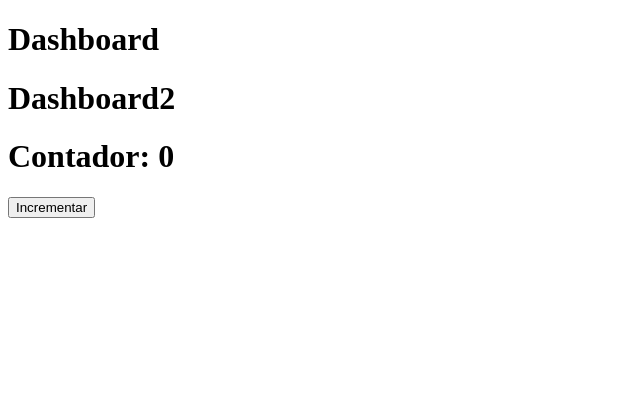
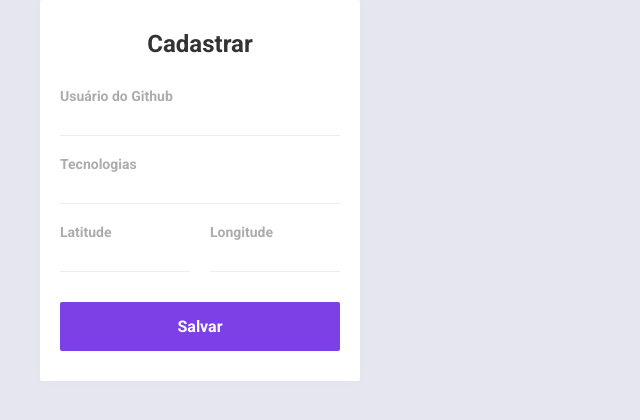
Before and after one commit to viniciusaugutis/semana-oministack-10, a React (Create React App) app in the folder frontend/: page / in a window 1280 px wide. Shown: the top 420 px of the page, without its empty margins (0-640 px from the left). Built offline with nearby package versions, Linux system fonts and the light colour scheme.

Commit message:
Criando componentes e estilizando sidebar no ReactJS

```diff
--- /dev/null
+++ b/frontend/src/App.css
@@ -0,0 +1,9 @@
+#app {
+  max-width: 1200px;
+  margin: 0 auto;
+  padding: 60x 30px;
+
+  display: flex;
+  flex-direction: row;
+  align-items: flex-start;
+}
--- a/frontend/src/App.js
+++ b/frontend/src/App.js
@@ -1,24 +1,47 @@
 import React, { useState } from "react";
 import Header from "./Header";
+import "./global.css";
+import "./App.css";
+import "./Sidebar.css";
+
 
 //Componente
 //Estado
 //Propriedade
 
 function App() {
-  const [counter, setCounter] = useState(0);
+  return (
+    <div id="app">
+      <aside>
+        <strong>Cadastrar</strong>
+        <form>
+          <div class="input-block">
+            <label htmlFor="github_username">Usuário do Github</label>
+            <input name="github_username" id="github_username" required />
+          </div>
 
-  function incrementCounter() {
-    setCounter(counter + 1); //seto o valor da variavel para counter + 1
-  }
+          <div class="input-block">
+            <label htmlFor="techs">Tecnologias</label>
+            <input name="techs" id="techs" required />
+          </div>
 
-  return (
-    <>
-      <Header title="Dashboard" />
-      <Header title="Dashboard2" />
-      <h1>Contador: {counter}</h1>
-      <button onClick={incrementCounter}>Incrementar</button>
-    </>
+          <div className="input-group">
+            <div class="input-block">
+              <label htmlFor="latitude">Latitude</label>
+              <input name="latitude" id="latitude" required />
+            </div>
+            <div class="input-block">
+              <label htmlFor="longitude">Longitude</label>
+              <input name="longitude" id="longitude" required />
+            </div>
+          </div>
+
+          <button type="submit">Salvar</button>
+        </form>
+      </aside>
+
+      <main></main>
+    </div>
   );
 }
 
--- /dev/null
+++ b/frontend/src/Sidebar.css
@@ -0,0 +1,68 @@
+aside {
+  width: 320px;
+  background: #fff;
+  box-shadow: 0 0 14px 0 rgba(0,0,0,0.02);
+  border-radius: 2px;
+  padding: 30px 20px;
+}
+
+aside strong {
+  font-size: 24px;
+  text-align: center;
+  display: block;
+  color: #333;
+}
+
+aside form {
+  margin-top: 30px;
+}
+
+/*Encontra todo input block que tenha um input block antes dele (isso é bacana)  */
+aside form .input-block + .input-block {
+  margin-top: 20px;
+}
+
+aside form .input-group {
+  margin-top: 20px;
+  display: grid; /*um do lado do outro*/
+  gap: 20px;
+  grid-template-columns: 1fr 1fr; /* cada um ocupa uma parte específica*/
+}
+
+aside form .input-group .input-block {
+  margin-top: 0;
+}
+
+aside form .input-block label {
+  color: #acacac;
+  font-size: 14px;
+  font-weight: bold;
+  display: block;
+}
+
+aside form .input-block input {
+  width: 100%;
+  height: 32px;
+  font-size: 14px;
+  color: #666;
+  border: 0;
+  border-bottom: 1px solid #eee;
+}
+
+aside form button[type="submit"] {
+  width: 100%;
+  border: 0;
+  margin-top: 30px;
+  background: #7d40e7;
+  border-radius: 2px;
+  padding: 15px 20px;
+  font-size: 16px;
+  font-weight: bold;
+  color: #fff;
+  cursor: pointer;
+  transition: background 0.5s;
+}
+
+aside form button[type="submit"]:hover {
+  background: #6931ca;
+}
--- /dev/null
+++ b/frontend/src/global.css
@@ -0,0 +1,21 @@
+@import url('https://fonts.googleapis.com/css?family=Roboto:400,700&display=swap');
+
+* {
+  margin: 0;
+  padding: 0;
+  outline: 0;
+  box-sizing: border-box;
+}
+
+html, body, #root {
+  height: 100%;
+}
+
+body {
+  background: #E5E6F0;
+  -webkit-font-smoothing: antialiased;
+}
+
+body, input, button {
+  font-family: Roboto, sans-serif;
+}
```
Also changed, not shown: frontend/src/Main.css (added).
